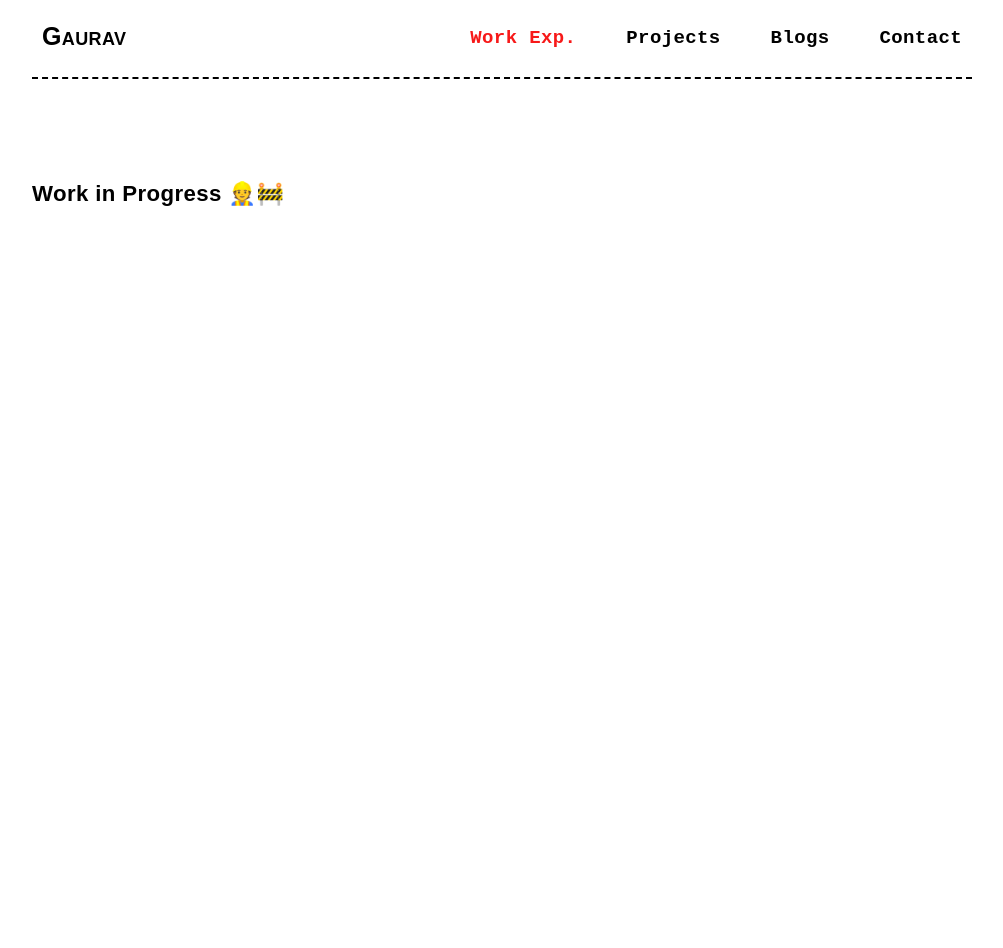
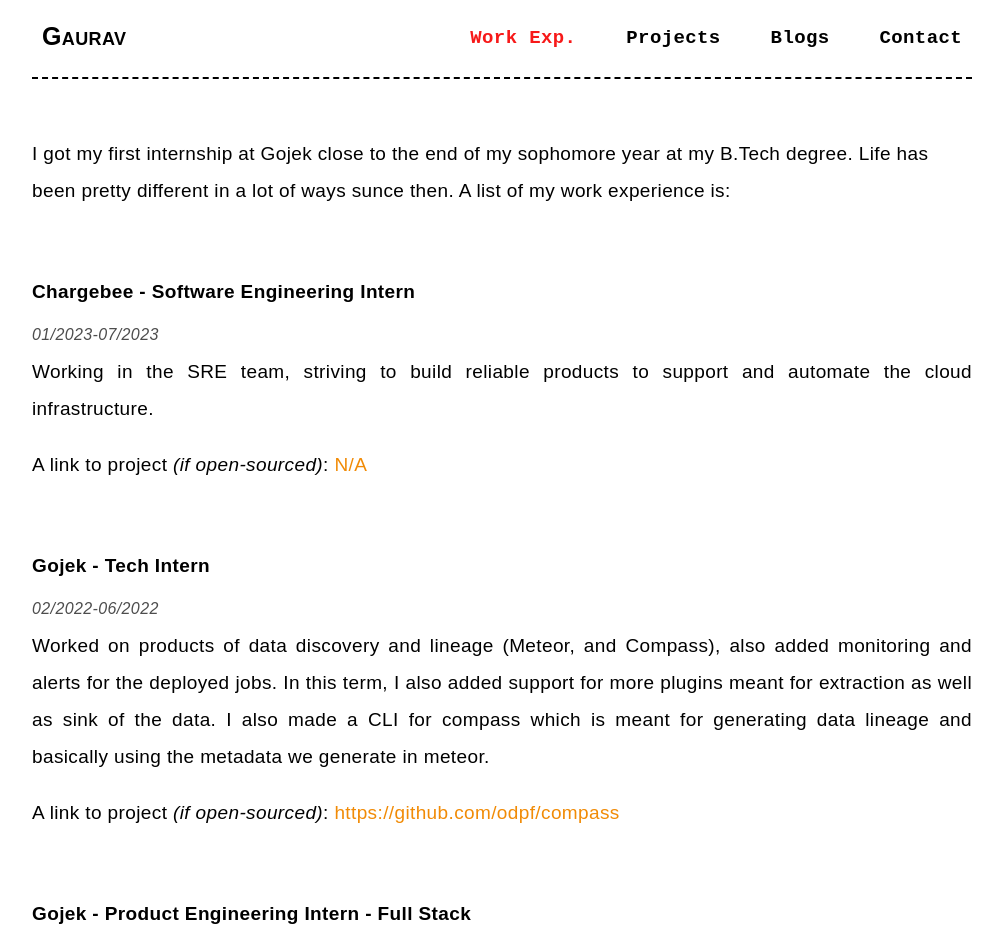
Before and after one commit to GrayFlash/portfolio, a Next.js app: page /work-exp in a window 1280 px wide. Shown: the top 948 px of the page, without its empty margins (138-1141 px from the left). Before the commit the page ends 800 px from the top, so only its background shows below. Built offline with nearby package versions, Linux system fonts and the light colour scheme.

Commit message:
feat: add industrial work experience

```diff
--- /dev/null
+++ b/components/employments.js
@@ -0,0 +1,76 @@
+import React from 'react'
+import Link from 'next/link';
+
+function card(item, index){
+    return(
+        <div key={index}>
+            <div className="row list">
+                <div className="card__blog">
+                <div>
+                    <Link href={item.link}>
+                        <a target='_blank' rel="noopener noreferrer">
+                            <h4>{item.company} - {item.title}</h4>
+                        </a>
+                    </Link>
+                    <div className="card__blog__date"><i>{item.date}</i> </div>
+                    <div className="card__blog__sub">
+                        {item.description}
+                        <br/>
+                        <p>
+                            A link to project <i>(if open-sourced)</i>: <a href={item.opensource} target='_blank' rel="noopener noreferrer">{item.opensource}</a>
+                        </p>
+                    </div>
+                    {/* <div>
+                        {item.skills.map(item, index) =>
+                            <strong key={index}>
+                                {item}
+                            </strong>
+                        }
+                    </div> */}
+                </div>
+                </div>
+            </div>
+        </div>
+    )
+}
+
+export default function WorkExperiences(){
+    var JobHistory = [
+        {
+            title: 'Software Engineering Intern',
+            company: 'Chargebee',
+            date: '01/2023-07/2023',
+            link: 'https://www.chargebee.com/',
+            description: 'Working in the SRE team, striving to build reliable products to support and automate the cloud infrastructure.',
+            skills: ['python', 'java', 'spring', 'aws', 'vuejs', 'docker' ],
+            opensource: 'N/A'
+        },
+        {
+            title: 'Tech Intern',
+            company: 'Gojek',
+            date: '02/2022-06/2022',
+            link: 'https://www.gojek.io/',
+            description: 'Worked on products of data discovery and lineage (Meteor, and Compass), also added monitoring and alerts for the deployed jobs. In this term, I also added support for more plugins meant for extraction as well as sink of the data. I also made a CLI for compass which is meant for generating data lineage and basically using the metadata we generate in meteor.',
+            skills: ['gRPC', 'golang', 'docker'],
+            opensource: 'https://github.com/odpf/compass',
+        },
+        {
+            title: 'Product Engineering Intern - Full Stack',
+            company: 'Gojek',
+            date: '06/2021-10/2021',
+            link: 'https://www.gojek.io/',
+            description:'Worked in Data Platform, on the inception of the data discovery tool named Meteor. I initially started with adding extractors for various data sources and then moved on to add various CLI, CI/CD features as we all updating the docs for the project. I have also made some contributions to how the data and config files are generated and consumed.',
+            skills: ['golang', 'TDD', 'sql', 'docker', 'automation'],
+            opensource: 'https://github.com/odpf/meteor',
+        },
+    ]
+    return(
+        <div className='blog-list'>
+                {JobHistory.map((item, index) =>
+                    <div key={index}>
+                        {card(item, index)}
+                    </div>
+                )}
+        </div>
+    )
+}
--- a/pages/blogs.js
+++ b/pages/blogs.js
@@ -17,6 +17,8 @@
                 I am yet to publish most of the personal blogs I have written. Meanwhile, here are some of the technical blogs I have published down the line:
             </div>
             <BlogList/>
+            <br/>
+            <br/>
         </div>
     )
 }
--- a/pages/contact.js
+++ b/pages/contact.js
@@ -26,6 +26,8 @@
                 </p>
                 <br/>
                 <SocialLinks/>
+                <br/>
+                <br/>
             </div>
         </div>
     )
--- a/pages/work-exp.js
+++ b/pages/work-exp.js
@@ -1,4 +1,5 @@
 import Head from 'next/head'
+import WorkExperiences from '../components/employments';
 import Header from '../components/header';
 
 export default function WorkExperience() {
@@ -11,9 +12,17 @@
             </Head>
             <Header />
             <br/>
-            <br/>
+            <p>
+                I got my first internship at Gojek close to the end of my
+                sophomore year at my B.Tech degree. Life has been pretty
+                different in a lot of ways sunce then. A list of my work
+                experience is:
+            </p>
             <div className='mainHome'>
-                <h3>Work in Progress 👷🚧 </h3>
+                {/* <h3>Work in Progress 👷🚧 </h3> */}
+                <WorkExperiences/>
+                <br/>
+                <br/>
             </div>
         </div>
     )
```
Also changed, not shown: components/coding-communities.js (added, +54 -0 lines).
